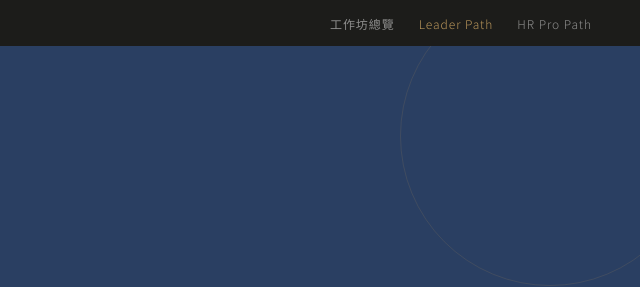
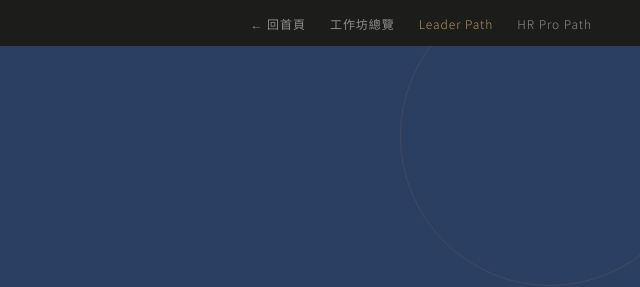
Before and after one commit to xi-gen/oic, a plain HTML site: page leader.html in a window 1280 px wide. Shown: the top 287 px of the page, 640-1280 px from the left. Drawn offline with nearby package versions, Linux system fonts and the light colour scheme.

Commit message:
Add 回首頁 to leader nav

```diff
--- a/leader.html
+++ b/leader.html
@@ -399,6 +399,7 @@
 <nav class="nav">
   <a href="index.html" class="nav-brand"><span>XI Gen</span> · OIC</a>
   <div class="nav-links">
+    <a href="https://xi-gen.github.io">← 回首頁</a>
     <a href="index.html">工作坊總覽</a>
     <a href="leader.html" class="active">Leader Path</a>
     <a href="hr-pro.html">HR Pro Path</a>
```
